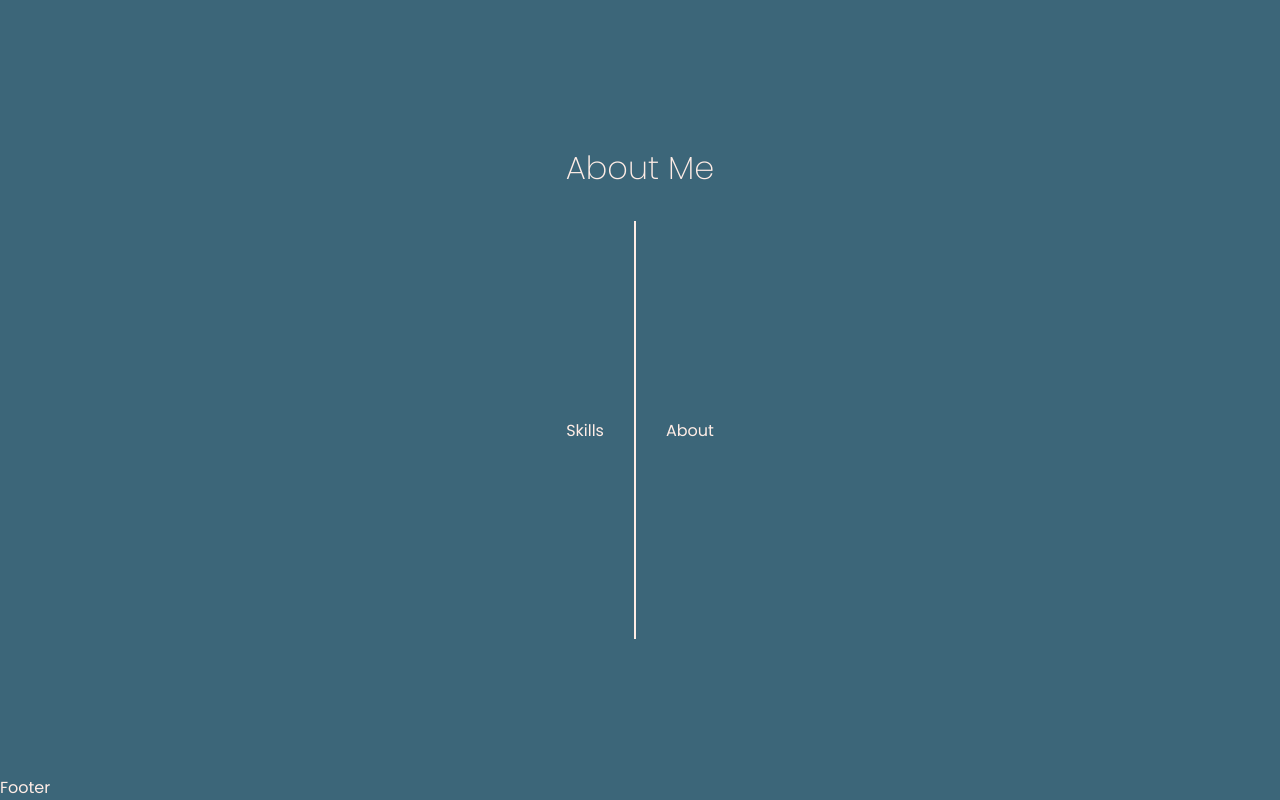
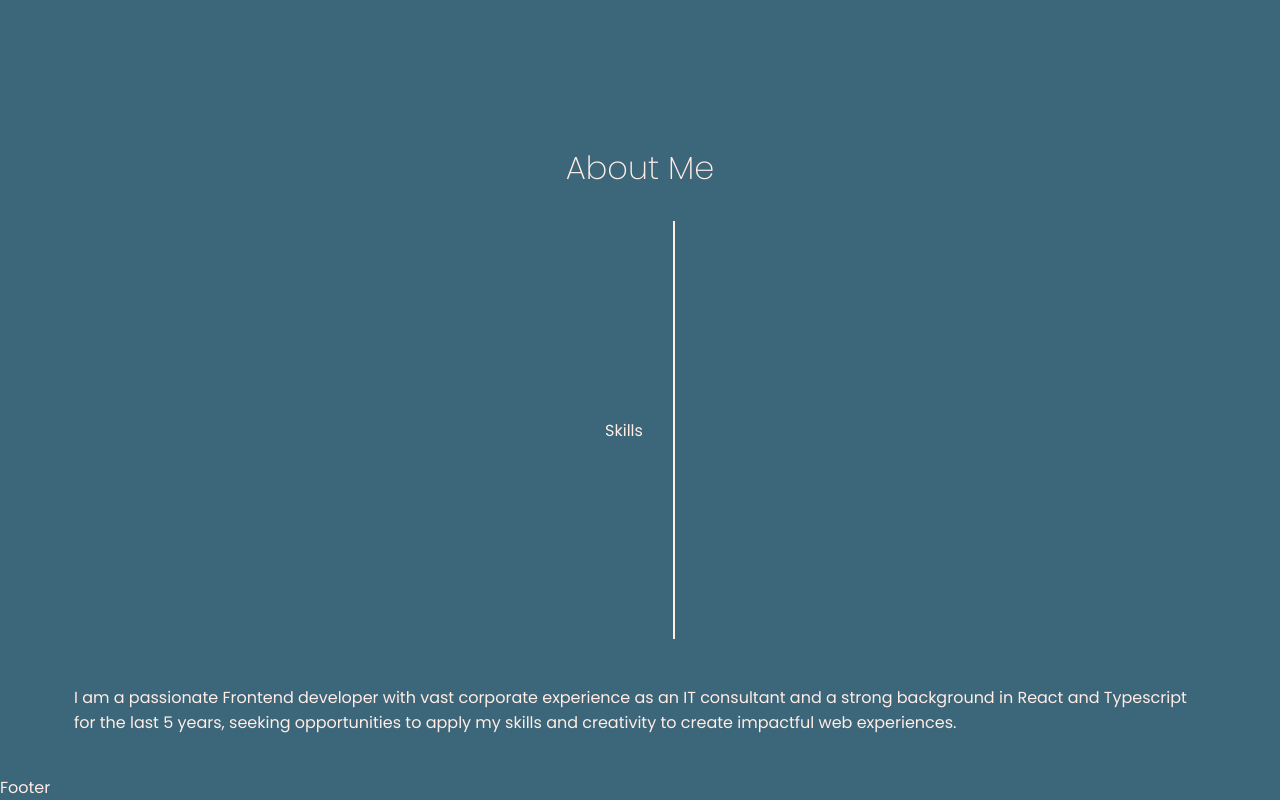
Before and after one commit to mantuok/mantuok-portfolio, a Next.js app: page / in a window 1280 px wide. Shown: the part 885-1685 px from the top of the page. Built offline with nearby package versions, Linux system fonts and the light colour scheme.

Commit message:
added about text

```diff
--- a/app/components/About/about.tsx
+++ b/app/components/About/about.tsx
@@ -14,7 +14,9 @@ const About = () => {
       <div className={styles["about-wrapper-bottom"]}>
         <div className={styles["about-wrapper-left"]}>Skills</div>
         <Divider />
-        <div>About</div>
+        <div>
+          <p className={styles["about-text"]}>I am a passionate Frontend developer with vast corporate experience as an IT consultant and a strong background in React and Typescript for the last 5 years, seeking opportunities to apply my skills and creativity to create impactful web experiences.</p>
+        </div>
       </div>
     </section>
   );
```
